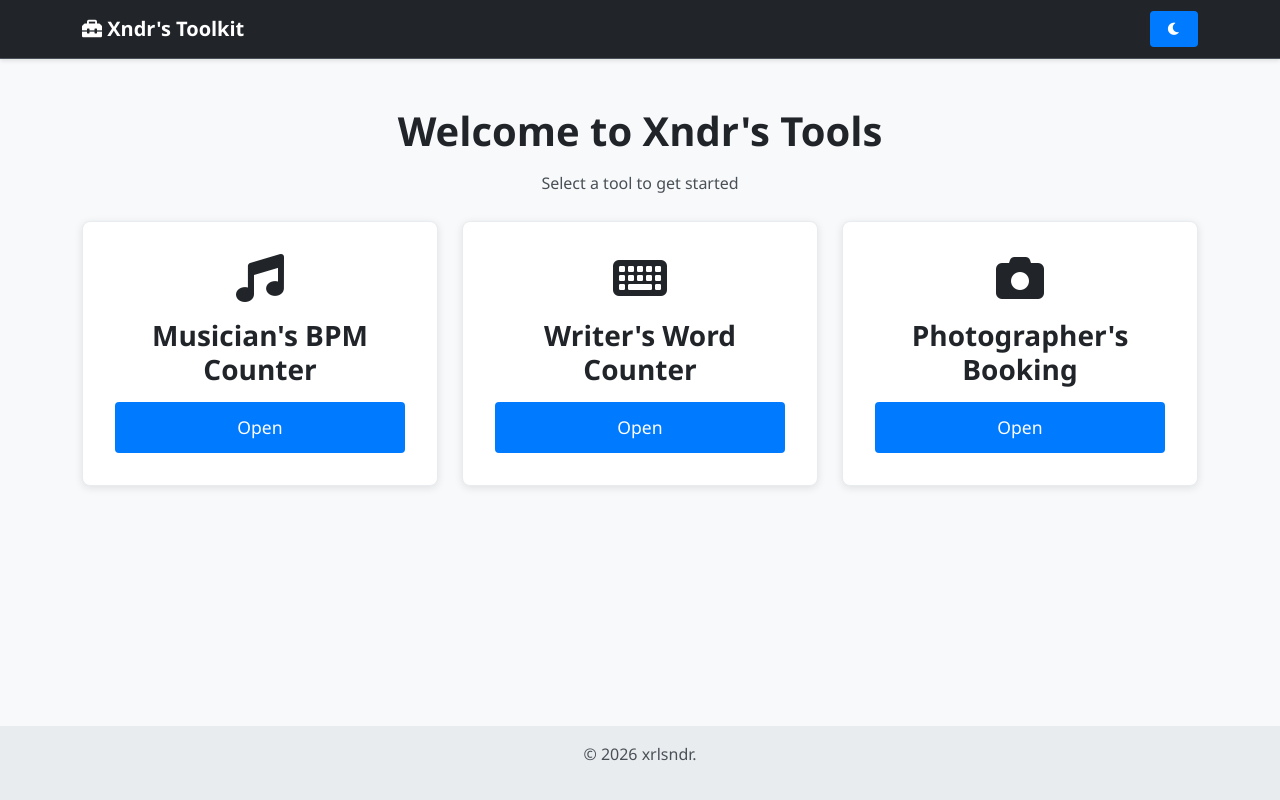
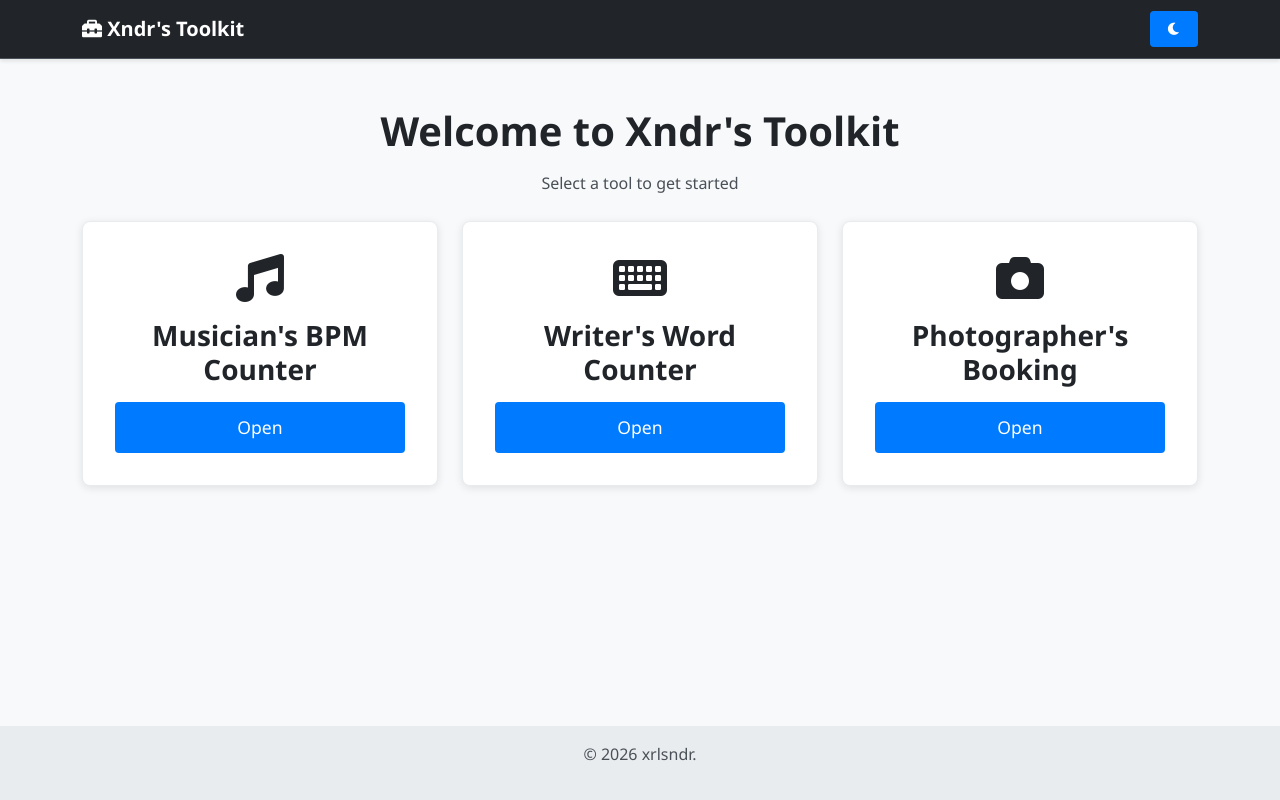
Before and after one commit to Kiro1Z/toolkitproject, a plain HTML site: page index.html in a window 1280 px wide. Drawn offline with nearby package versions, Linux system fonts and the light colour scheme.

Commit message:
Update index.html

```diff
--- a/index.html
+++ b/index.html
@@ -178,7 +178,7 @@ body.dark-mode footer {
 </nav>
 
 <section class="p-5 text-center">
-<h1>Welcome to Xndr's Tools </h1>
+<h1>Welcome to Xndr's Toolkit </h1>
 <p>Select a tool to get started</p>
 
 <div class="container mt-4">
```
